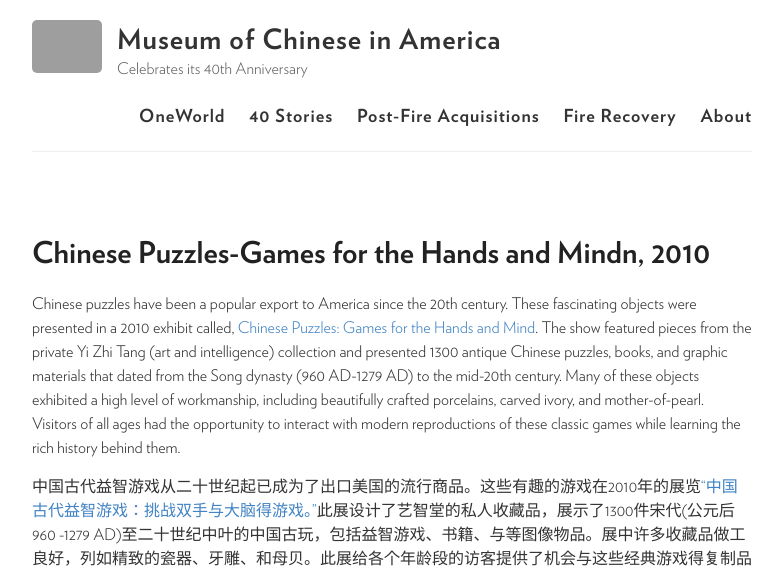
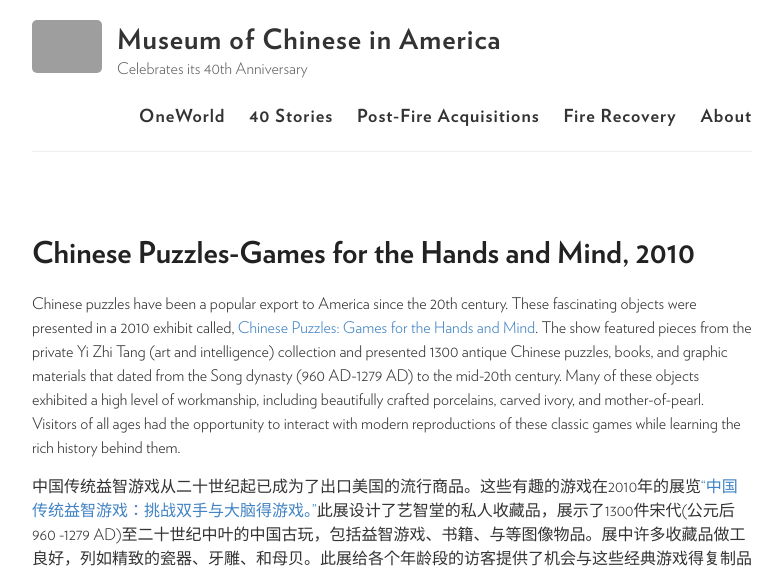
Before and after one commit to moca40/moca40.github.io, a Jekyll site: the page built from _stories/2010-01-01-chinese-puzzles.md, in a window 1280 px wide, cut to the strip 0-572 px from the top of the page. Shown: the whole strip, without its empty margins (248-1030 px from the left). Built offline with Jekyll 4.4.1, drawn with Linux system fonts in a browser that asks for light colours; grey boxes are pictures that could not be loaded.

Commit message:
Update 2010-01-01-chinese-puzzles.md

```diff
--- a/_stories/2010-01-01-chinese-puzzles.md
+++ b/_stories/2010-01-01-chinese-puzzles.md
@@ -1,14 +1,26 @@
 ---
 layout: post
-title: Chinese Puzzles-Games for the Hands and Mindn, 2010
+title: Chinese Puzzles-Games for the Hands and Mind, 2010
 slides:
   -
-    img: https://user-images.githubusercontent.com/47676628/72847207-12f0dc00-3c70-11ea-9c02-fb51a03fcf93.jpg
+    img: https://user-images.githubusercontent.com/47676628/91096633-56f3f700-e62c-11ea-8567-db7a047d6e13.jpg
+  -
+    img: https://user-images.githubusercontent.com/47676628/91096912-ca960400-e62c-11ea-95e1-11b283f45db7.jpg
+  -
+    img: https://user-images.githubusercontent.com/47676628/91096915-cbc73100-e62c-11ea-831b-d69634ba3c30.jpg
+  -
+    img: https://user-images.githubusercontent.com/47676628/91096887-c36ef600-e62c-11ea-86dc-e90690ac990d.jpg
+  -
+    img: https://user-images.githubusercontent.com/47676628/91096640-5a877e00-e62c-11ea-9263-1d13f992c471.jpg
+  -
+    img: https://user-images.githubusercontent.com/47676628/91096642-5b201480-e62c-11ea-8c83-727f4480b87e.jpg
+  -
+    img: https://user-images.githubusercontent.com/47676628/91096644-5b201480-e62c-11ea-8fa0-4779bda6a9c0.jpg
 ---
 
 Chinese puzzles have been a popular export to America since the 20th century. These fascinating objects were presented in a 2010 exhibit called, [Chinese Puzzles: Games for the Hands and Mind](http://www.mocanyc.org/exhibitions/past/chinese_puzzles_games_for_the_hands_and_mind). The show featured pieces from the private Yi Zhi Tang (art and intelligence) collection and presented 1300 antique Chinese puzzles, books, and graphic materials that dated from the Song dynasty (960 AD-1279 AD) to the mid-20th century. Many of these objects exhibited a high level of workmanship, including beautifully crafted porcelains, carved ivory, and mother-of-pearl. Visitors of all ages had the opportunity to interact with modern reproductions of these classic games while learning the rich history behind them.
 
 
-中国古代益智游戏从二十世纪起已成为了出口美国的流行商品。这些有趣的游戏在2010年的展览[“中国古代益智游戏：挑战双手与大脑得游戏。”](http://www.mocanyc.org/exhibitions/past/chinese_puzzles_games_for_the_hands_and_mind)此展设计了艺智堂的私人收藏品，展示了1300件宋代(公元后960 -1279 AD)至二十世纪中叶的中国古玩，包括益智游戏、书籍、与等图像物品。展中许多收藏品做工良好，列如精致的瓷器、牙雕、和母贝。此展给各个年龄段的访客提供了机会与这些经典游戏得复制品进行互动，且在同时让访客卖弄了解这些游戏丰富的历史。
+中国传统益智游戏从二十世纪起已成为了出口美国的流行商品。这些有趣的游戏在2010年的展览[“中国传统益智游戏：挑战双手与大脑得游戏。”](http://www.mocanyc.org/exhibitions/past/chinese_puzzles_games_for_the_hands_and_mind)此展设计了艺智堂的私人收藏品，展示了1300件宋代(公元后960 -1279 AD)至二十世纪中叶的中国古玩，包括益智游戏、书籍、与等图像物品。展中许多收藏品做工良好，列如精致的瓷器、牙雕、和母贝。此展给各个年龄段的访客提供了机会与这些经典游戏得复制品进行互动，且在同时让访客卖弄了解这些游戏丰富的历史。
 
 {% include slideshow.html %}
```
